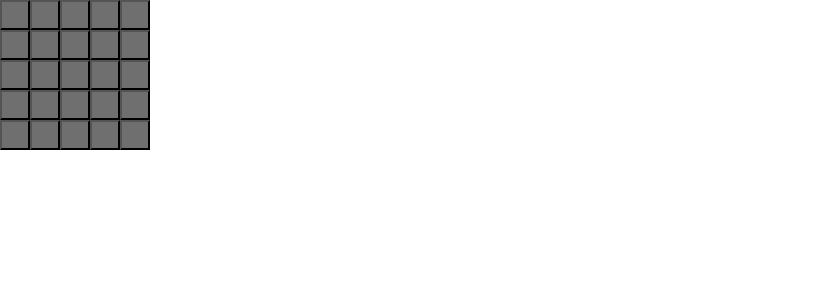
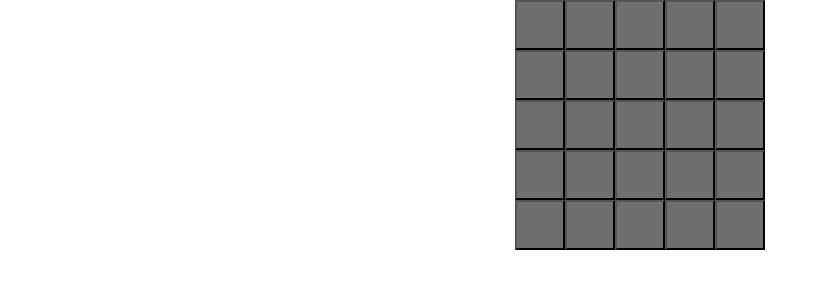
Before and after one commit to kalaxity/mine_sweeper, a React (Create React App) app: page / in a window 1280 px wide. Shown: the top 300 px of the page, without its empty margins (0-828 px from the left). Built offline with nearby package versions, Linux system fonts and the light colour scheme.

Commit message:
中央そろえと，行方向のshrinkを実装

```diff
--- a/src/App.css
+++ b/src/App.css
@@ -2,14 +2,7 @@
   text-align: center;
 }
 
-.cell {
-  /* flex: 1; */
-  width: 30px;
-  height: 30px;
-  background-color: white;
-}
-
-.column {
+.board {
   display: flex;
   flex-direction: column;
 }
@@ -17,4 +10,19 @@
 .row {
   display: flex;
   flex-direction: row;
+  justify-content: center;
+  /* height: 50px; */
+  flex: 0 1 50px;
+  /* height: 100%; */
 }
+
+.cell {
+  flex: 0 1 50px;
+  /* ↑ flex-shrink=1, basis=50px */
+  /* width: 50px; */
+  /* height: 50px; */
+  /* padding-top: 100%; */
+  /* aspect-ratio: 1/1; */
+  font-size: 30px;
+  background-color: white;
+}
--- a/src/App.tsx
+++ b/src/App.tsx
@@ -4,9 +4,8 @@ import './App.css';
 function App() {
   return (
     <div className="App">
-      <header className="App-header">
-        <Board width={5} height={5} bombCount={3} />
-      </header>
+      <header className="App-header"></header>
+      <Board width={5} height={5} bombCount={3} />
     </div>
   );
 }
@@ -142,7 +141,7 @@ const Board = (props: BoardProps) => {
   }
 
   return (
-    <div className='column'>
+    <div className='board'>
       {render()}
     </div>
   )
```
